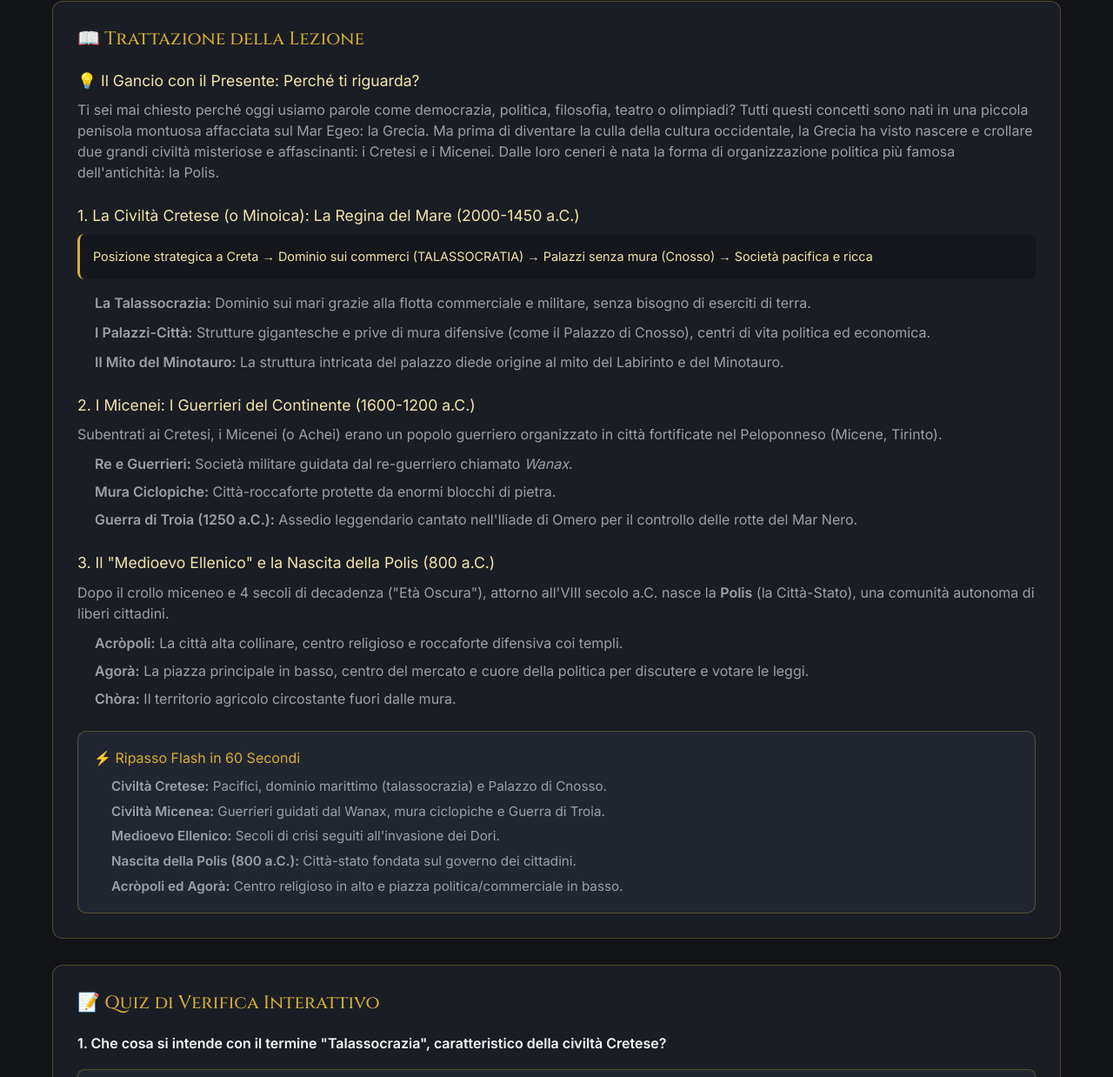
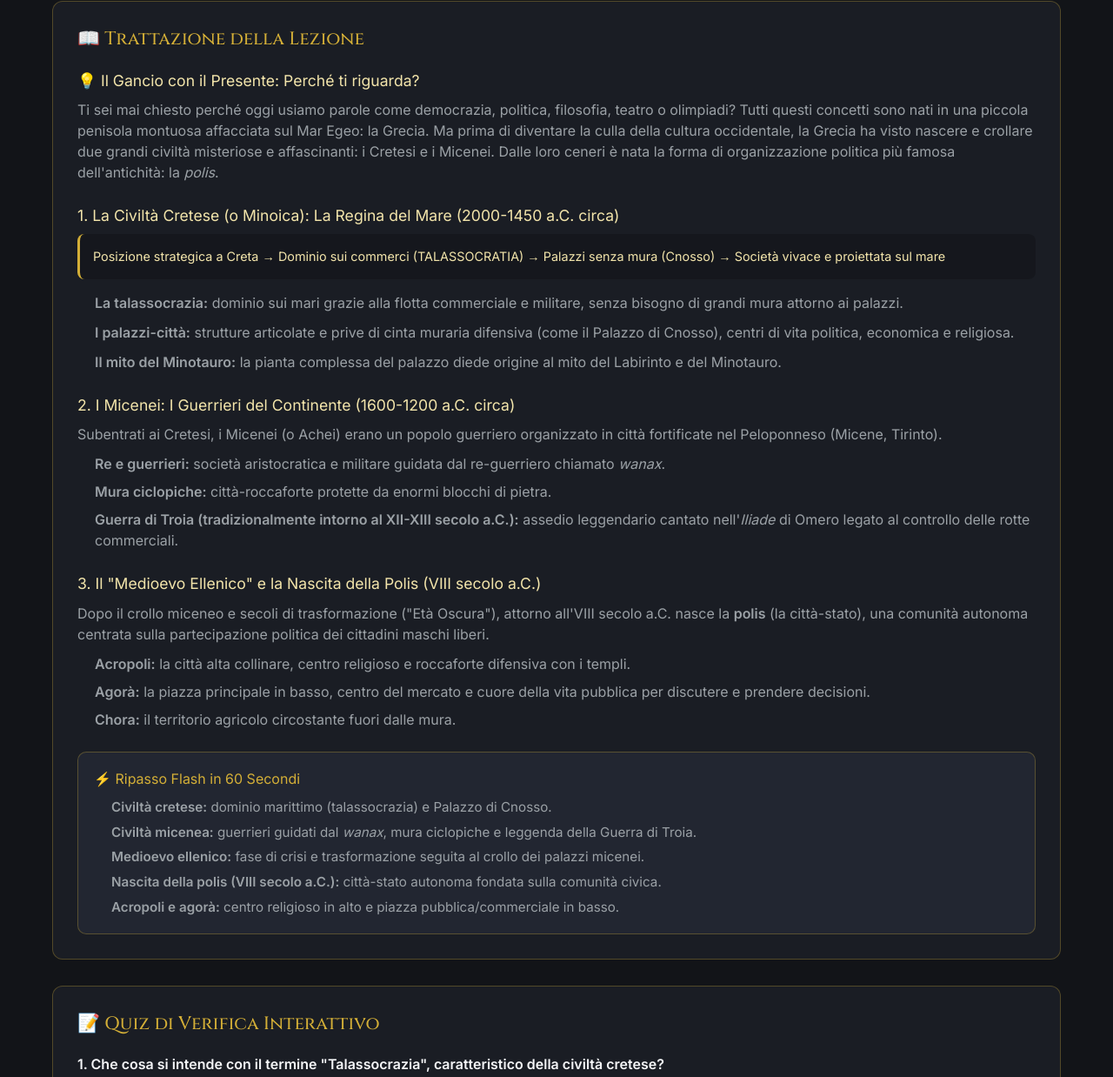
Before and after one commit to cerrifrancesco/historia-chronos, a plain HTML site: page lezioni/lez-1-4.html in a window 1280 px wide. Shown: the part 657-1895 px from the top of the page at 87% size. Drawn offline with nearby package versions, Linux system fonts and the light colour scheme.

Commit message:
Update lez-1-4.html

```diff
--- a/lezioni/lez-1-4.html
+++ b/lezioni/lez-1-4.html
@@ -5,7 +5,7 @@
 <meta charset="utf-8"/>
 <meta content="width=device-width, initial-scale=1.0" name="viewport"/>
 <title>Le Origini della Grecia – Da Creta e Micene alla Nascita delle Polis | Historia Chronos</title>
-<meta content="Ti sei mai chiesto perché oggi usiamo parole come democrazia, politica, filosofia, teatro o olimpiadi? Tutti questi concetti sono nati in una piccola penis" name="description"/>
+<meta content="Ti sei mai chiesto perché oggi usiamo parole come democrazia, politica, filosofia, teatro o olimpiadi? Scopri le origini della Grecia antica, da Creta e Micene alle polis." name="description"/>
 <link href="https://fonts.googleapis.com" rel="preconnect"/>
 <link crossorigin="" href="https://fonts.gstatic.com" rel="preconnect"/>
 <link href="https://fonts.googleapis.com/css2?family=Cinzel:wght@500;700;900&amp;family=Inter:wght@300;400;500;600&amp;display=swap" rel="stylesheet"/>
@@ -53,50 +53,50 @@
 <div style="margin-bottom: 25px;">
 <h4 style="color: var(--gold-light); margin-bottom: 8px; font-size: 1.1rem;">💡 Il Gancio con il Presente: Perché ti riguarda?</h4>
 <p style="color: var(--text-muted);">
-                Ti sei mai chiesto perché oggi usiamo parole come democrazia, politica, filosofia, teatro o olimpiadi? Tutti questi concetti sono nati in una piccola penisola montuosa affacciata sul Mar Egeo: la Grecia. Ma prima di diventare la culla della cultura occidentale, la Grecia ha visto nascere e crollare due grandi civiltà misteriose e affascinanti: i Cretesi e i Micenei. Dalle loro ceneri è nata la forma di organizzazione politica più famosa dell'antichità: la Polis.
+                Ti sei mai chiesto perché oggi usiamo parole come democrazia, politica, filosofia, teatro o olimpiadi? Tutti questi concetti sono nati in una piccola penisola montuosa affacciata sul Mar Egeo: la Grecia. Ma prima di diventare la culla della cultura occidentale, la Grecia ha visto nascere e crollare due grandi civiltà misteriose e affascinanti: i Cretesi e i Micenei. Dalle loro ceneri è nata la forma di organizzazione politica più famosa dell'antichità: la <em>polis</em>.
               </p>
 </div>
 <div style="margin-bottom: 25px;">
-<h4 style="color: var(--gold-light); margin-bottom: 8px; font-size: 1.1rem;">1. La Civiltà Cretese (o Minoica): La Regina del Mare (2000-1450 a.C.)</h4>
+<h4 style="color: var(--gold-light); margin-bottom: 8px; font-size: 1.1rem;">1. La Civiltà Cretese (o Minoica): La Regina del Mare (2000-1450 a.C. circa)</h4>
 <div style="background: rgba(0,0,0,0.2); padding: 15px; border-radius: 8px; border-left: 3px solid var(--gold-primary); margin-bottom: 15px; font-size: 0.9rem; color: var(--gold-light);">
-                Posizione strategica a Creta → Dominio sui commerci (TALASSOCRATIA) → Palazzi senza mura (Cnosso) → Società pacifica e ricca
+                Posizione strategica a Creta → Dominio sui commerci (TALASSOCRATIA) → Palazzi senza mura (Cnosso) → Società vivace e proiettata sul mare
               </div>
 <ul style="color: var(--text-muted); padding-left: 20px; display: flex; flex-direction: column; gap: 10px;">
-<li><strong>La Talassocrazia:</strong> Dominio sui mari grazie alla flotta commerciale e militare, senza bisogno di eserciti di terra.</li>
-<li><strong>I Palazzi-Città:</strong> Strutture gigantesche e prive di mura difensive (come il Palazzo di Cnosso), centri di vita politica ed economica.</li>
-<li><strong>Il Mito del Minotauro:</strong> La struttura intricata del palazzo diede origine al mito del Labirinto e del Minotauro.</li>
+<li><strong>La talassocrazia:</strong> dominio sui mari grazie alla flotta commerciale e militare, senza bisogno di grandi mura attorno ai palazzi.</li>
+<li><strong>I palazzi-città:</strong> strutture articolate e prive di cinta muraria difensiva (come il Palazzo di Cnosso), centri di vita politica, economica e religiosa.</li>
+<li><strong>Il mito del Minotauro:</strong> la pianta complessa del palazzo diede origine al mito del Labirinto e del Minotauro.</li>
 </ul>
 </div>
 <div style="margin-bottom: 25px;">
-<h4 style="color: var(--gold-light); margin-bottom: 8px; font-size: 1.1rem;">2. I Micenei: I Guerrieri del Continente (1600-1200 a.C.)</h4>
+<h4 style="color: var(--gold-light); margin-bottom: 8px; font-size: 1.1rem;">2. I Micenei: I Guerrieri del Continente (1600-1200 a.C. circa)</h4>
 <p style="color: var(--text-muted); margin-bottom: 10px;">
                 Subentrati ai Cretesi, i Micenei (o Achei) erano un popolo guerriero organizzato in città fortificate nel Peloponneso (Micene, Tirinto).
               </p>
 <ul style="color: var(--text-muted); padding-left: 20px; display: flex; flex-direction: column; gap: 8px;">
-<li><strong>Re e Guerrieri:</strong> Società militare guidata dal re-guerriero chiamato <em>Wanax</em>.</li>
-<li><strong>Mura Ciclopiche:</strong> Città-roccaforte protette da enormi blocchi di pietra.</li>
-<li><strong>Guerra di Troia (1250 a.C.):</strong> Assedio leggendario cantato nell'Iliade di Omero per il controllo delle rotte del Mar Nero.</li>
+<li><strong>Re e guerrieri:</strong> società aristocratica e militare guidata dal re-guerriero chiamato <em>wanax</em>.</li>
+<li><strong>Mura ciclopiche:</strong> città-roccaforte protette da enormi blocchi di pietra.</li>
+<li><strong>Guerra di Troia (tradizionalmente intorno al XII-XIII secolo a.C.):</strong> assedio leggendario cantato nell'<em>Iliade</em> di Omero legato al controllo delle rotte commerciali.</li>
 </ul>
 </div>
 <div style="margin-bottom: 25px;">
-<h4 style="color: var(--gold-light); margin-bottom: 8px; font-size: 1.1rem;">3. Il "Medioevo Ellenico" e la Nascita della Polis (800 a.C.)</h4>
+<h4 style="color: var(--gold-light); margin-bottom: 8px; font-size: 1.1rem;">3. Il "Medioevo Ellenico" e la Nascita della Polis (VIII secolo a.C.)</h4>
 <p style="color: var(--text-muted); margin-bottom: 10px;">
-                Dopo il crollo miceneo e 4 secoli di decadenza ("Età Oscura"), attorno all'VIII secolo a.C. nasce la <strong>Polis</strong> (la Città-Stato), una comunità autonoma di liberi cittadini.
+                Dopo il crollo miceneo e secoli di trasformazione ("Età Oscura"), attorno all'VIII secolo a.C. nasce la <strong>polis</strong> (la città-stato), una comunità autonoma centrata sulla partecipazione politica dei cittadini maschi liberi.
               </p>
 <ul style="color: var(--text-muted); padding-left: 20px; display: flex; flex-direction: column; gap: 8px;">
-<li><strong>Acròpoli:</strong> La città alta collinare, centro religioso e roccaforte difensiva coi templi.</li>
-<li><strong>Agorà:</strong> La piazza principale in basso, centro del mercato e cuore della politica per discutere e votare le leggi.</li>
-<li><strong>Chòra:</strong> Il territorio agricolo circostante fuori dalle mura.</li>
+<li><strong>Acropoli:</strong> la città alta collinare, centro religioso e roccaforte difensiva con i templi.</li>
+<li><strong>Agorà:</strong> la piazza principale in basso, centro del mercato e cuore della vita pubblica per discutere e prendere decisioni.</li>
+<li><strong>Chora:</strong> il territorio agricolo circostante fuori dalle mura.</li>
 </ul>
 </div>
 <div style="background: var(--bg-card); padding: 18px; border-radius: 10px; border: 1px solid var(--border-gold);">
 <h4 style="color: var(--gold-primary); margin-bottom: 10px;">⚡ Ripasso Flash in 60 Secondi</h4>
 <ul style="color: var(--text-muted); padding-left: 20px; font-size: 0.95rem; display: flex; flex-direction: column; gap: 6px;">
-<li><strong>Civiltà Cretese:</strong> Pacifici, dominio marittimo (talassocrazia) e Palazzo di Cnosso.</li>
-<li><strong>Civiltà Micenea:</strong> Guerrieri guidati dal Wanax, mura ciclopiche e Guerra di Troia.</li>
-<li><strong>Medioevo Ellenico:</strong> Secoli di crisi seguiti all'invasione dei Dori.</li>
-<li><strong>Nascita della Polis (800 a.C.):</strong> Città-stato fondata sul governo dei cittadini.</li>
-<li><strong>Acròpoli ed Agorà:</strong> Centro religioso in alto e piazza politica/commerciale in basso.</li>
+<li><strong>Civiltà cretese:</strong> dominio marittimo (talassocrazia) e Palazzo di Cnosso.</li>
+<li><strong>Civiltà micenea:</strong> guerrieri guidati dal <em>wanax</em>, mura ciclopiche e leggenda della Guerra di Troia.</li>
+<li><strong>Medioevo ellenico:</strong> fase di crisi e trasformazione seguita al crollo dei palazzi micenei.</li>
+<li><strong>Nascita della polis (VIII secolo a.C.):</strong> città-stato autonoma fondata sulla comunità civica.</li>
+<li><strong>Acropoli e agorà:</strong> centro religioso in alto e piazza pubblica/commerciale in basso.</li>
 </ul>
 </div>
 </div>
@@ -104,11 +104,11 @@
 <h3 class="box-title">📝 Quiz di Verifica Interattivo</h3>
 <div id="quiz-1-4-container">
 <div id="q1-4-1" style="margin-bottom: 25px;">
-<p style="font-weight: 600; margin-bottom: 12px;">1. Che cosa si intende con il termine "Talassocrazia", caratteristico della civiltà Cretese?</p>
+<p style="font-weight: 600; margin-bottom: 12px;">1. Che cosa si intende con il termine "Talassocrazia", caratteristico della civiltà cretese?</p>
 <div class="quiz-options">
 <button class="quiz-opt-btn" onclick="checkAnswer(this, false, 'q1-4-1', 'A', '1.4')">A) Il governo di un unico imperatore guerriero</button>
-<button class="quiz-opt-btn" onclick="checkAnswer(this, true, 'q1-4-1', 'B', '1.4')">B) Il dominio commerciale e politico esercitato sul mare grazie alla flotta</button>
-<button class="quiz-opt-btn" onclick="checkAnswer(this, false, 'q1-4-1', 'C', '1.4')">C) Il culto religioso delle divinità del sottosuolo</button>
+<button class="quiz-opt-btn" onclick="checkAnswer(this, false, 'q1-4-1', 'B', '1.4')">B) Il culto religioso delle divinità del sottosuolo</button>
+<button class="quiz-opt-btn" onclick="checkAnswer(this, true, 'q1-4-1', 'C', '1.4')">C) Il dominio commerciale e politico esercitato sul mare grazie alla flotta</button>
 <button class="quiz-opt-btn" onclick="checkAnswer(this, false, 'q1-4-1', 'D', '1.4')">D) Il sistema di costruzione di tombe sotterranee</button>
 </div>
 <div class="quiz-feedback" id="feedback-q1-4-1" style="display: none;"></div>
@@ -116,20 +116,20 @@
 <div id="q1-4-2" style="margin-bottom: 25px;">
 <p style="font-weight: 600; margin-bottom: 12px;">2. Quale caratteristica strutturale distingueva le città micenee da quelle cretesi?</p>
 <div class="quiz-options">
-<button class="quiz-opt-btn" onclick="checkAnswer(this, false, 'q1-4-2', 'A', '1.4')">A) Le città micenee erano prive di qualsiasi edificio religioso</button>
-<button class="quiz-opt-btn" onclick="checkAnswer(this, false, 'q1-4-2', 'B', '1.4')">B) Le città micenee sorgevano esclusivamente su palafitte in mezzo ai fiumi</button>
-<button class="quiz-opt-btn" onclick="checkAnswer(this, true, 'q1-4-2', 'C', '1.4')">C) Le città micenee erano roccaforti protette da imponenti mura difensive ("ciclopiche")</button>
+<button class="quiz-opt-btn" onclick="checkAnswer(this, true, 'q1-4-2', 'A', '1.4')">A) Le città micenee erano roccaforti protette da imponenti mura difensive ("ciclopiche")</button>
+<button class="quiz-opt-btn" onclick="checkAnswer(this, false, 'q1-4-2', 'B', '1.4')">B) Le città micenee erano prive di qualsiasi edificio religioso</button>
+<button class="quiz-opt-btn" onclick="checkAnswer(this, false, 'q1-4-2', 'C', '1.4')">C) Le città micenee sorgevano esclusivamente su palafitte in mezzo ai fiumi</button>
 <button class="quiz-opt-btn" onclick="checkAnswer(this, false, 'q1-4-2', 'D', '1.4')">D) Le città micenee non utilizzavano la pietra per costruire</button>
 </div>
 <div class="quiz-feedback" id="feedback-q1-4-2" style="display: none;"></div>
 </div>
 <div id="q1-4-3" style="margin-bottom: 25px;">
-<p style="font-weight: 600; margin-bottom: 12px;">3. Qual era la funzione principale dell' "Agorà" all'interno della Polis greca?</p>
+<p style="font-weight: 600; margin-bottom: 12px;">3. Qual era la funzione principale dell' "Agorà" all'interno della polis greca?</p>
 <div class="quiz-options">
 <button class="quiz-opt-btn" onclick="checkAnswer(this, false, 'q1-4-3', 'A', '1.4')">A) Serviva esclusivamente da cimitero per i guerrieri caduti in guerra</button>
-<button class="quiz-opt-btn" onclick="checkAnswer(this, true, 'q1-4-3', 'B', '1.4')">B) Era la piazza principale della città, centro del mercato e delle discussioni politiche dei cittadini</button>
-<button class="quiz-opt-btn" onclick="checkAnswer(this, false, 'q1-4-3', 'C', '1.4')">C) Era il tempio situato sulla parte più alta della collina</button>
-<button class="quiz-opt-btn" onclick="checkAnswer(this, false, 'q1-4-3', 'D', '1.4')">D) Era il porto riservato alle navi da guerra</button>
+<button class="quiz-opt-btn" onclick="checkAnswer(this, false, 'q1-4-3', 'B', '1.4')">B) Era il tempio situato sulla parte più alta della collina</button>
+<button class="quiz-opt-btn" onclick="checkAnswer(this, false, 'q1-4-3', 'C', '1.4')">C) Era il porto riservato alle navi da guerra</button>
+<button class="quiz-opt-btn" onclick="checkAnswer(this, true, 'q1-4-3', 'D', '1.4')">D) Era la piazza principale della città, centro del mercato e delle discussioni pubbliche</button>
 </div>
 <div class="quiz-feedback" id="feedback-q1-4-3" style="display: none;"></div>
 </div>
@@ -137,7 +137,7 @@
 <p style="font-weight: 600; margin-bottom: 12px;">4. Che cosa segna il passaggio dall'Età Oscura alla rinascita della civiltà greca nell'VIII secolo a.C.?</p>
 <div class="quiz-options">
 <button class="quiz-opt-btn" onclick="checkAnswer(this, false, 'q1-4-4', 'A', '1.4')">A) La conquista dell'Egitto da parte di Alessandro Magno</button>
-<button class="quiz-opt-btn" onclick="checkAnswer(this, true, 'q1-4-4', 'B', '1.4')">B) L'invenzione e la diffusione della Polis (la Città-Stato)</button>
+<button class="quiz-opt-btn" onclick="checkAnswer(this, true, 'q1-4-4', 'B', '1.4')">B) La nascita e la diffusione della polis (la città-stato)</button>
 <button class="quiz-opt-btn" onclick="checkAnswer(this, false, 'q1-4-4', 'C', '1.4')">C) La nascita del primo impero romano</button>
 <button class="quiz-opt-btn" onclick="checkAnswer(this, false, 'q1-4-4', 'D', '1.4')">D) La costruzione della Grande Muraglia</button>
 </div>
```
